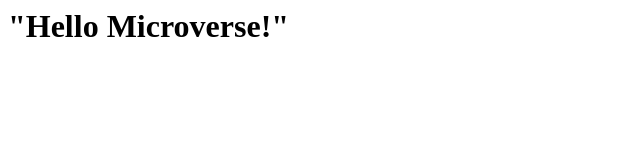
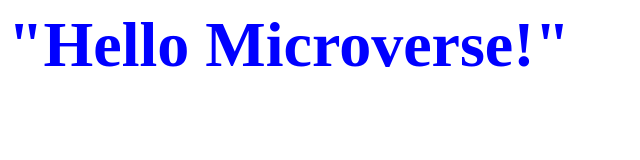
Before and after one commit to carreraprogrammer/Hello-world, a plain HTML site: page index.html in a window 1280 px wide. Shown: the whole page, without its empty margins (0-640 px from the left). Drawn offline with Linux system fonts and the light colour scheme.

Commit message:
The title of page was styled with css properties

```diff
--- a/index.html
+++ b/index.html
@@ -4,7 +4,7 @@
     <title>"Hello Microverse!"| Project</title>
     </head>
     <body>
-        <header>
+        <header class = "title">
             <h1>"Hello Microverse!"</h1>
         </header>
     </body>
--- a/styles.css
+++ b/styles.css
@@ -0,0 +1,4 @@
+.title h1{
+    font-size: 4rem;
+    color: blue;
+}
```
